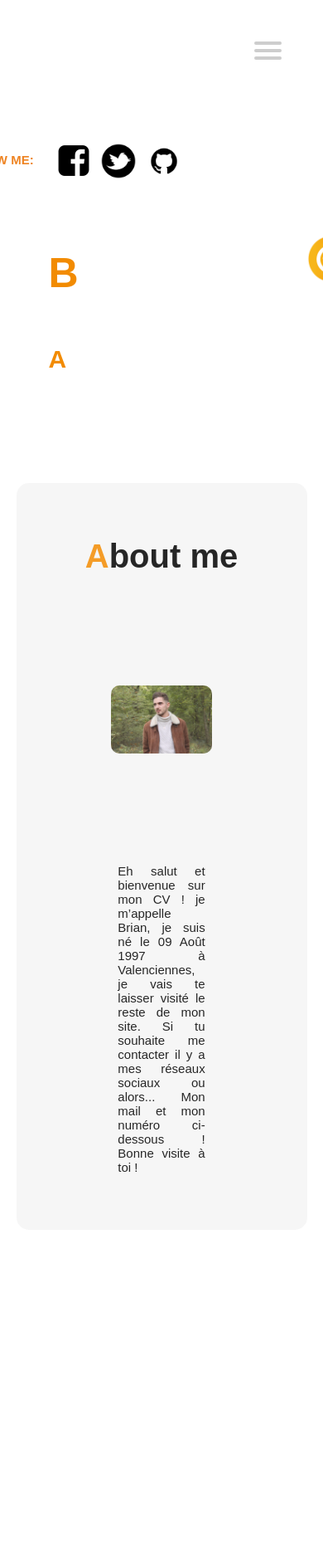
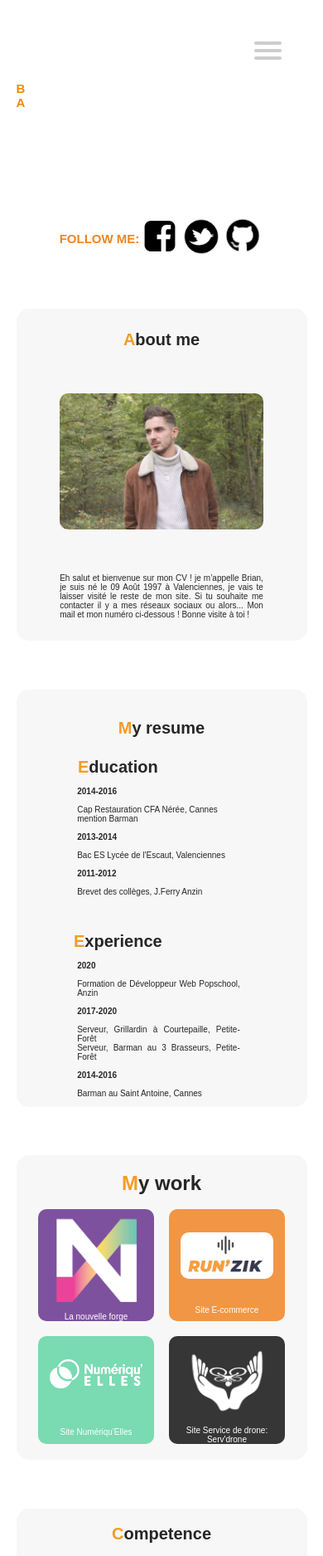
Before and after one commit to brianmtr/cv_Brian_mtr, a plain HTML site: page index.html in a window 390 px wide. Shown: the top 1875 px of the page at 83% size. Drawn offline with Linux system fonts and the light colour scheme.

Commit message:
mobile first

```diff
--- a/index.html
+++ b/index.html
@@ -65,13 +65,13 @@
         <p>FOLLOW ME:</p>
         <a href="#"><img src="image/facebook.png" alt="facebook"></a>
         <a href="#"><img src="image/twitter.png" alt="twitter"></a>
-        <a href="https://github.com/brianmtr"><img src="image/github.png" alt="github"></a>
+        <a href="https://github.com/brianmtr"><img src="image/github-modif.png" alt="github"></a>
     </div>
 
     <!-- up file -->
-    <div class="up">
+    <!-- <div class="up">
         <a href="#header_home"><img src="image/up.png" alt="button-up"></a>
-    </div>
+    </div> -->
 
     <section>
 
@@ -134,7 +134,7 @@
             <div id="my-work">
                 <h2><span>M</span>y work</h2>
                 <div class="container_box_work">
-                <div class="work_box">
+
                     <div class="nouvelle-forge">
                         <a href="https://brianmtr.github.io/la_Nouvelle_Forge/"><img src="image/logos_nf_ blanc_sansfond.png" alt=""></a>
                         <p>La nouvelle forge</p>
@@ -143,19 +143,15 @@
                         <a href="#"><img src="image/logo.png" alt="runzik"></a>
                         <p>Site E-commerce</p>
                     </div>
+                </div>
+                <div class="container_box_work_two">
                     <div class="numeriquElle">
                         <a href="https://francisclerfayt.github.io/NumeriquElles/"><img src="image/numeriqu_elles_fond_noir.png" alt=""></a>
                         <p>Site Numériqu'Elles</p>
                     </div>
-
-                </div>
-                <div class="box_work_two">
                     <div class="servDrone">
                         <a href="#"><img src="image/logo-service.png" alt=""></a>
                         <p>Site Service de drone: Serv'drone</p>
-                    </div>
-                    <div class="unknown-three"></div>
-                    <div class="unknown-four"></div>
                     </div>
                 </div>
             </div>
@@ -173,13 +169,13 @@
                 <h2><span>M</span>e contacter</h2>
                 <div class="message">
                     <img src="image/envelop.png" alt="mail">
+                    <p>brian.mtr@outlook.fr</p>
+
                     <img src="image/tel.png" alt="">
+                     <p>07.83.44.72.32. </p>
                 </div>
 
-                <div class="text-message">
-                    <p>brian.mtr@outlook.fr</p>
-                    <p>07.83.44.72.32. </p>
-                </div>
+
 
                 <div class="thanks">
                     <p>Merci de votre visite et à bientôt !</p>
--- a/style.css
+++ b/style.css
@@ -14,7 +14,7 @@ body{
 }
 
 #header_home{
-    height: 400px;
+
 }
 
 .button_list {
@@ -106,6 +106,7 @@ body{
     list-style-type: none;
     margin-top: 2%;
     width: 70%;
+    display: none;
 }
 
 .navbar a,
@@ -259,48 +260,57 @@ a:hover{
 
 .presentation{
     color: #fff;
-    margin-left: 15%;
+    margin-left: 5%;
     font-size: 100%;
+    margin-top: 25%;
 }
 
 .presentation h1{
-    font-size: 50px;
+    font-size: 15px;
 }
 
 .presentation h2{
-    font-size: 30px;
+    font-size: 15px;
+}
+
+.presentation p{
+    font-size: 10px;
 }
 
 span{
     color: #F28B01;
 }
 
+
+
 /* reseaux */
 
 .reseaux{
-    width:290px;
-    transform: rotate(270deg);
-    position: fixed;
-    right: 90%;
+    width: 100%;
+    /* transform: rotate(270deg); */
+    margin-top: 30%;
+    display: flex;
+    flex-direction: row;
+    justify-content: center;
 }
 
 .reseaux img{
     width: 50px;
-    transform: rotate(90deg);
+    /* transform: rotate(90deg); */
 }
 
 .reseaux p{
     color: #EE8423;
-    width: 120px;
-    float: left;
+    padding-top: 5%;
     font-size: 15px;
     font-weight: bold;
-    padding-top: 15px;
 }
+
+
 
 /* up file */
 
-.up{
+/* .up{
     width: 60px;
     transform: rotate(270deg);
     margin-right: 15px;
@@ -312,7 +322,7 @@ span{
 
 .up img{
     width: 60px;
-}
+} */
 
 /* about me */
 
@@ -320,8 +330,8 @@ span{
 
 #about-me{
     background-color: #F5F5F5;
-    height: 900px;
-    margin: 25% 0% 0% 5%;
+    height: 400px;
+    margin: 15% 0% 0% 5%;
     border-radius: 15px;
     filter: opacity(85%);
     width: 90%;
@@ -333,7 +343,7 @@ span{
 
 #about-me h2{
     text-align: center;
-    font-size: 40px;
+    font-size: 20px;
 }
 
 .profil{
@@ -342,7 +352,7 @@ span{
 }
 
 .profil img{
-    width: 35%;
+    width: 70%;
     border-radius: 10px;
 }
 
@@ -352,8 +362,8 @@ span{
 }
 
 .text-aboutme p{
-    width: 30%;
-    font-size: 25px;
+    width: 70%;
+    font-size: 10px;
     text-align: justify;
 }
 
@@ -361,207 +371,188 @@ span{
 
 #my-resume{
     background-color: #F5F5F5;
-    height: 900px;
-    margin-top: 500px;
+    margin-top: 15%;
     border-radius: 15px;
     filter: opacity(85%);
     width: 90%;
     margin-left: 5%;
+    display: flex;
+    justify-content: center;
+    flex-direction: column;
 }
 
 #my-resume h2{
     text-align: center;
-    font-size: 40px;
-    padding-top: 50px;
+    font-size: 20px;
+
+    padding-top: 10%;
+}
+
+#my-resume p{
+    margin-top: 5%;
+    font-size: 10px;
+    width: 80%;
+    margin-left: 30%;
 }
 
 .education{
     font-size: 25px;
-    width: 30%;
-    float: left;
-    margin-left: 15%;
-    margin-top: 150px;
+    width: 70%;
+
+
+
     text-align: justify;
 }
 
+
+
 .experience{
+    margin-top: 5%;
+    font-size: 25px;
+    width: 70%;
+    display: flex;
+    justify-content: center;
+    flex-direction: column;
 
-    font-size: 25px;
-    width: 30%;
-    float: right;
-    margin-right: 15%;
-    margin-top: 150px;
     text-align: justify;
 }
+
+
 
 /* my work */
 #my-work{
     background-color: #F5F5F5;
-    height: 900px;
-    margin-top: 500px;
+    margin-top: 15%;
     border-radius: 15px;
     filter: opacity(85%);
     width: 90%;
     margin-left: 5%;
-    padding-top: 2%;
-}
+    padding-top: 5%;
+    padding-bottom: 5%;
 
-.work_box{
-    display: flex;
-    justify-content: center;
-    justify-content: space-around;
-    margin-top: 5%;
-}
-
-.box_work_two{
-    display: flex;
-    justify-content: center;
-    justify-content: space-around;
-    margin-top: 5%;
-}
-
-#my-work H2{
-    text-align: center;
-    font-size: 40px;
-    margin-top: 50px;
-}
-
-.first{
-    margin-top: 100px;
-    height: 30%;
-}
-
-.nouvelle-forge{
-    background-color: blanchedalmond;
-    width: 250px;
-    height: 250px;
-    border-radius: 15px;
-    background-color: #472F88;
 
 }
 
+.container_box_work{
+    display: flex;
+    justify-content: center;
+}
+
+#my-work h2{
+    text-align: center;
+}
+
+
+
+.nouvelle-forge{
+    margin-top: 5%;
+    width: 40%;
+    border-radius: 10px;
+    background-color:#67328D;
+}
+
 .nouvelle-forge img{
-    width: 70%;
-    margin-left: 15%;
+    width: 80%;
+    margin-left: 10%;
 }
 
 .nouvelle-forge p{
     text-align: center;
-    width: 250px;
     color: #fff;
-    padding-bottom: 20px;
+    font-size: 10px;
 }
 
 .runzik{
-    background-color: blanchedalmond;
-    width: 250px;
-    height: 250px;
-    border-radius: 15px;
-    background-color: #EE8423;
-    display: flex;
-    justify-content: center;
-    flex-direction: column;
-    justify-content: space-around;
+    margin-top: 5%;
+    width: 40%;
+    border-radius: 10px;
+    background-color:#EE8423;
+    margin-left: 5%;
 }
 
 .runzik img{
-    width: 85%;
-    margin-left: 7.5%;
+    width: 80%;
+    margin-left: 10%;
+    margin-top: 20%;
     border-radius: 10px;
-    margin-top: 40px;
 }
 
 .runzik p{
+    margin-top: 20%;
+    padding-bottom: 0%;
+    color: #fff;
+    font-size: 10px;
     text-align: center;
-    width: 250px;
-    color: #fff;
+}
+
+.container_box_work_two{
+    display: flex;
+    justify-content: center;
 }
 
 .numeriquElle{
-    background-color: blanchedalmond;
-    width: 250px;
-    height: 250px;
-    border-radius: 15px;
+    margin-top: 5%;
+    width: 40%;
+    height: 130px;
+    border-radius: 10px;
     background-color: #62D3A4;
-    display: flex;
-    justify-content: center;
-    flex-direction: column;
-    justify-content: space-around;
 }
 
 .numeriquElle img{
-    width: 85%;
-    margin-left: 7.5%;
-    border-radius: 10px;
+    width: 80%;
+    margin-top: 20%;
+    margin-left: 10%;
 }
 
 .numeriquElle p{
+    color: #fff;
+    font-size: 10px;
     text-align: center;
-    width: 250px;
-    color: #fff;
-
-}
-
-.second{
-    margin-top: 100px;
-    height: 30%;
+    margin-top: 30%;
 }
 
 .servDrone{
-    background-color: blanchedalmond;
-    width: 250px;
-    height: 250px;
-    border-radius: 15px;
-    background-color: #232323;
-    display: flex;
-    justify-content: center;
-    flex-direction: column;
-    justify-content: space-around;
+    margin-top: 5%;
+    width: 40%;
+    height: 130px;
+    border-radius: 10px;
+    background-color:#131313;
+    margin-left: 5%;
 }
 
 .servDrone img{
-    width: 85%;
-    margin-left: 7.5%;
-    border-radius: 10px;
+    width: 80%;
+    margin-top: 10%;
+    margin-left: 10%;
 }
 
 .servDrone p{
+    margin-top: 5%;
+    padding-bottom: 10%;
+    color: #fff;
+    font-size: 10px;
     text-align: center;
-    width: 250px;
-    color: #fff;
 }
 
-.unknown-three{
-    background-color: blanchedalmond;
-    width: 250px;
-    height: 250px;
-    border-radius: 15px;
-    background-color: #EE8423;
-}
 
-.unknown-four{
-    background-color: blanchedalmond;
-    width: 250px;
-    height: 250px;
-    border-radius: 15px;
-    background-color: #EE8423;
-}
+
 
 /* Competence */
 #competence{
     background-color: #F5F5F5;
-    height: 1000px;
-    margin-top: 500px;
+    margin-top: 15%;
     border-radius: 15px;
     filter: opacity(85%);
     width: 90%;
     margin-left: 5%;
+    padding-bottom: 5%;
+    padding-top: 5%;
 }
 
 #competence h2{
     text-align: center;
-    font-size: 40px;
-    padding-top: 50px;
+    font-size: 20px;
+
 }
 
 .picture_competence{
@@ -577,42 +568,45 @@ span{
 /* Contact */
 #contact{
     background-color: #F5F5F5;
-    height: 600px;
-    margin-top: 500px;
+    margin-top: 15%;
     border-radius: 15px;
     filter: opacity(85%);
     width: 90%;
     margin-left: 5%;
+    padding-bottom: 5%;
+    padding-top: 5%;
 }
 
 
 #contact h2{
     text-align: center;
-    font-size: 40px;
-    padding-top: 50px;
+    font-size: 20px;
+    padding-top: 5%;
 
 }
 
 .message{
     margin-top: 5%;
     padding: 0% 20%;
-    display: flex;
-    justify-content: center;
-    justify-content: space-around;
 
 }
 
 .message img{
     width: 10%;
+    margin-left: 45%;
+    margin-top: 15%;
 }
 
-.text-message{
-    margin-top: 50px;
+.message p{
+        margin-top: 5px;
     padding: 0% 20%;
     display: flex;
     justify-content: center;
     justify-content: space-around;
+    font-size: 10px;
 }
+
+
 
 
 .thanks{
@@ -620,107 +614,3 @@ span{
     justify-content: center;
     margin-top: 10%;
 }
-
-@media screen and (max-width: 780px){
-    #my-resume{
-        height: 300px;
-    }
-}
-
-@media screen and (max-width: 980px){
-   .text-aboutme p{
-       font-size: 15px;
-   }
-    #my-resume{
-        height: 1000px;
-    }
-    #my-work{
-        height: 1200px;
-    }
-
-    .container_box_work{
-        display: flex;
-        flex-direction: row;
-        justify-content: space-around;
-    }
-
-    .nouvelle-forge{
-        margin-bottom: 10px;
-    }
-
-    .runzik{
-        margin-bottom: 10px;
-    }
-
-    .work_box{
-        display: flex;
-        flex-direction: column;
-    }
-
-    .box_work_two{
-        display: flex;
-        flex-direction: column;
-    }
-
-    #competence{
-        height: 600px;
-    }
-
-    .reseaux {
-        margin-left: 25%;
-    }
-}
-
-
-@media screen and (max-width: 1100px){
-    .navbar{
-        display: none;
-    }
-}
-
-@media screen and (max-width: 1200px){
-    .reseaux{
-        right: 40%;
-        transform: rotate(0deg);
-        top:20%;
-        position: absolute;
-    }
-
-    .reseaux img{
-        transform: rotate(0deg);
-    }
-
-
-
-    p{
-        font-size: 15px;
-    }
-}
-
-@media screen and (max-width: 1360px){
-    #header_home{
-        height: 300px;
-    }
-
-    #competence{
-        height: 750px;
-    }
-
-    #contact{
-        height: 500px;
-    }
-
-
-
-    .up{
-        left: 95.5%;
-    }
-}
-
-
-
-@media screen and (min-width: 1100px){
-    .navbar_burger{
-        display: none;
-    }
-}
```
Also changed, not shown: image/github-modif.png (added). Lines whose indentation alone changed are shown as unchanged.
